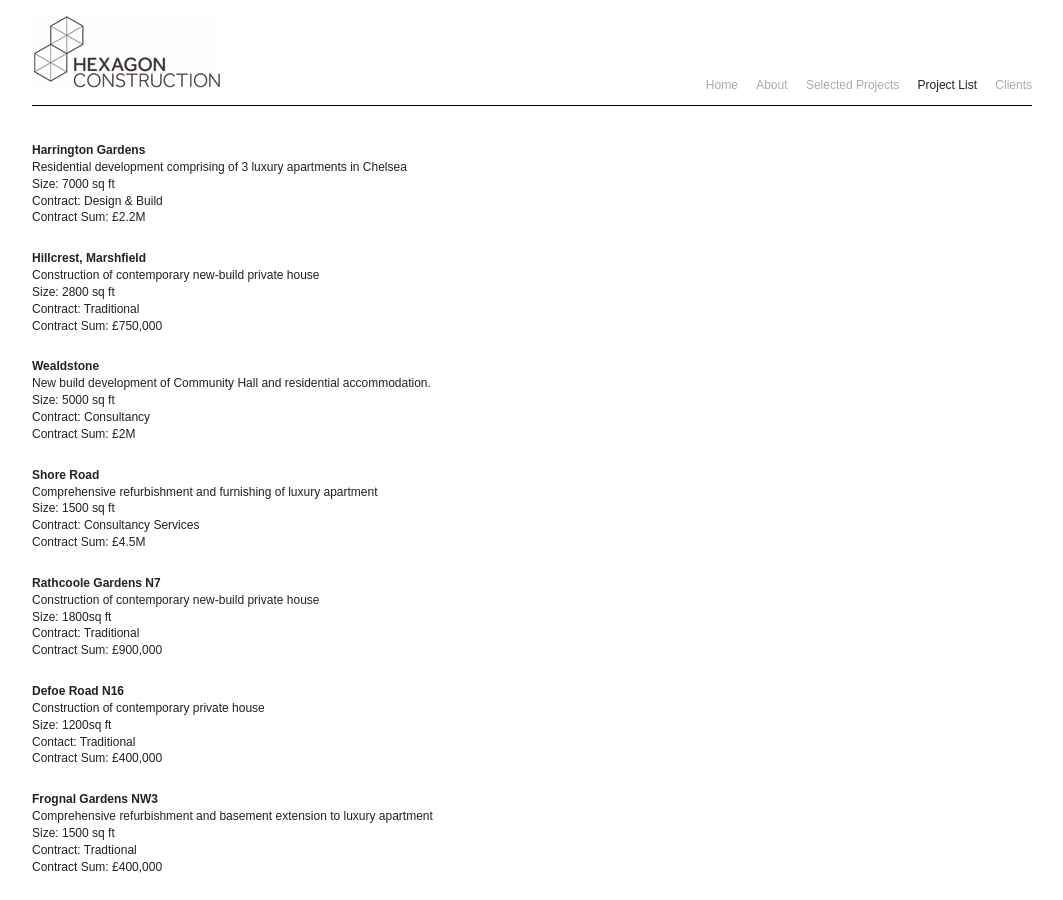
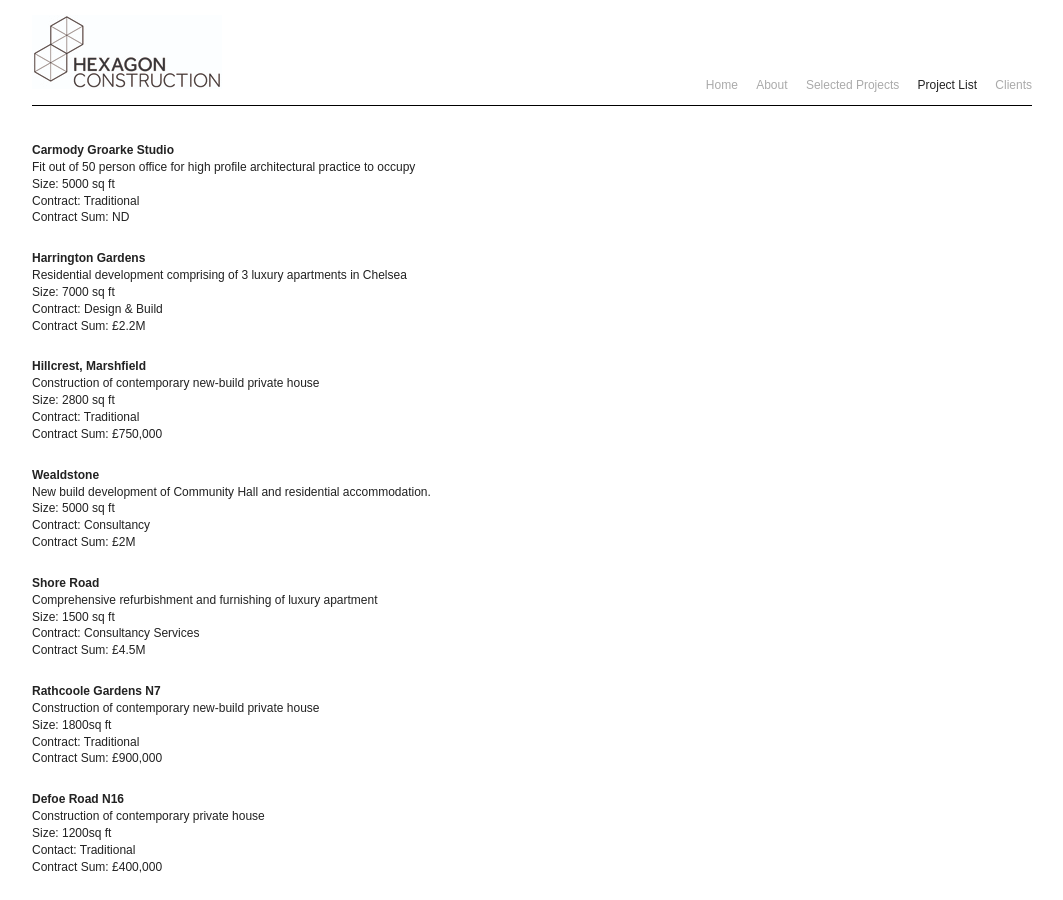
Before and after one commit to joeegan/hexagon-siteleaf, a Jekyll site: the page built from project-list.markdown, in a window 1280 px wide and 900 px high. Shown: the whole window, without its empty margins (108-1171 px from the left). Built offline with Jekyll 4.4.1, drawn with Linux system fonts in a browser that asks for light colours; some web fonts are replaced.

Commit message:
Updated Project List

```diff
--- a/project-list.markdown
+++ b/project-list.markdown
@@ -3,6 +3,15 @@ title: Project list
 date: 2016-10-17 20:05:00 Z
 position: 1
 ---
+
+## Carmody Groarke Studio
+Fit out of 50 person office for high profile architectural practice to occupy
+<br />
+Size: 5000 sq ft
+<br />
+Contract: Traditional
+<br />
+Contract Sum: ND
 
 ## Harrington Gardens
 Residential development comprising of 3 luxury apartments in Chelsea
```
